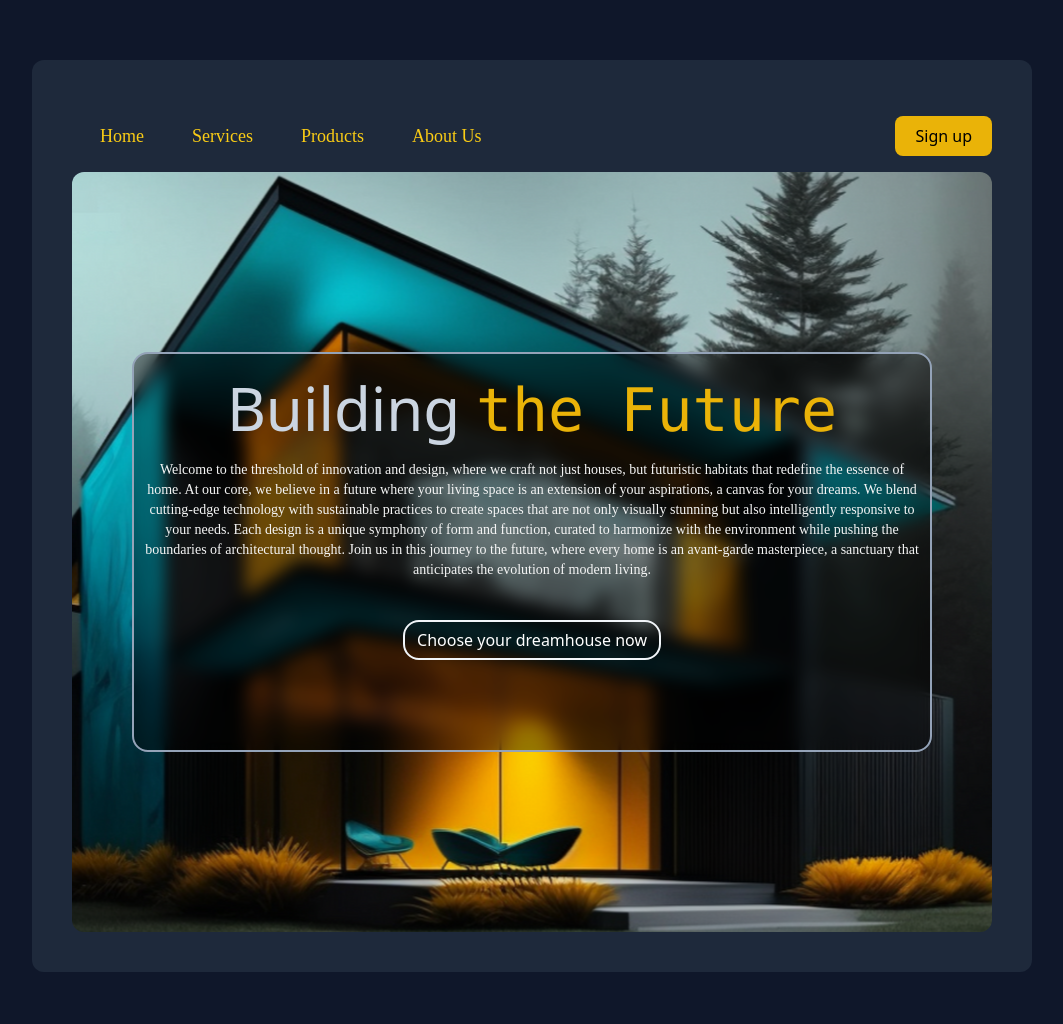
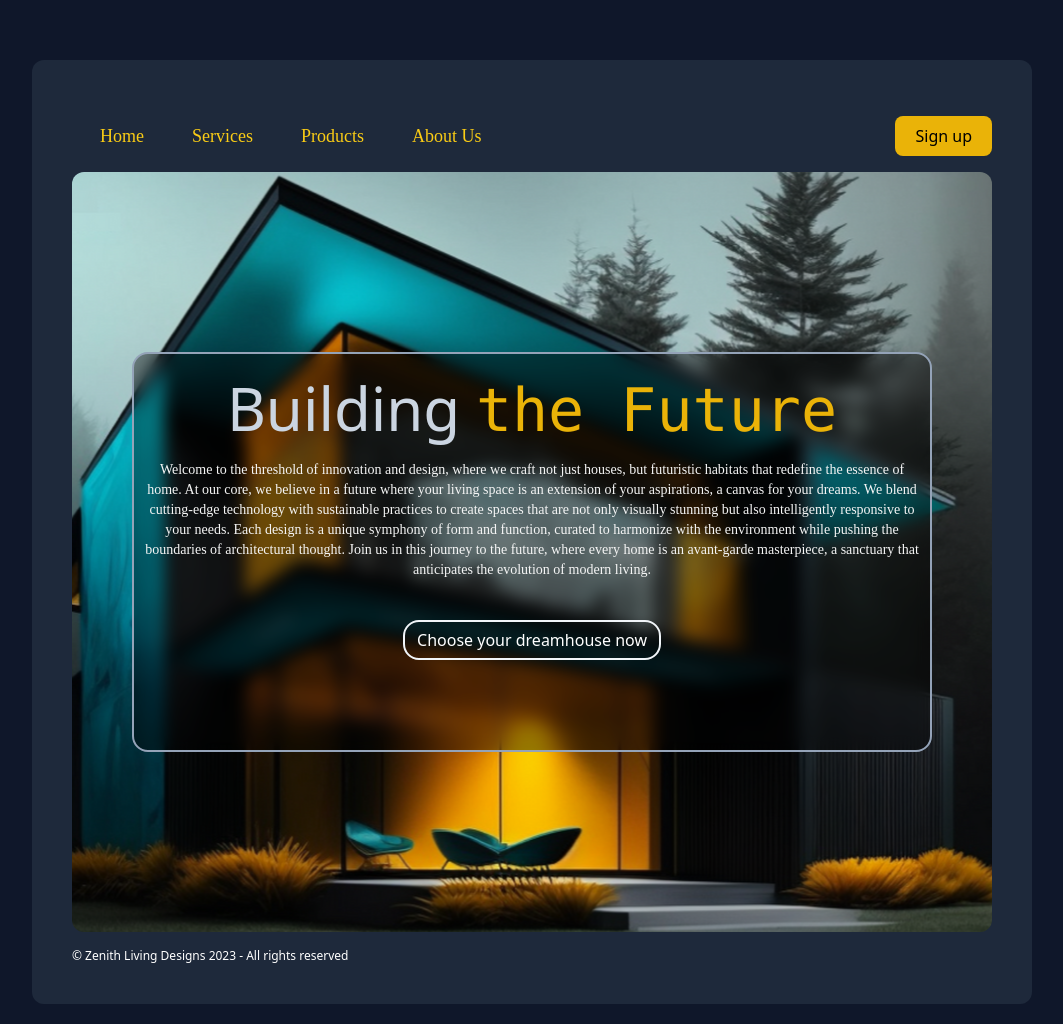
Before and after one commit to Adrian08796/modern-homes, a website built with Vite: page index.html in a window 1280 px wide. Shown: the whole page, without its empty margins (108-1171 px from the left). Before the commit the page ends 992 px from the top, so only its background shows below. Built offline with nearby package versions, Linux system fonts and the light colour scheme; a web font is replaced by a local one.

Commit message:
added footer, final commit

```diff
--- a/index.html
+++ b/index.html
@@ -143,6 +143,9 @@
         </div>
       </section>
       <!-- Hero section end -->
+      <footer class="text-white text-xs pt-4">
+        © Zenith Living Designs 2023 - All rights reserved
+      </footer>
     </section>
     <!-- Container end -->
   </body>
--- a/src/pages/About.html
+++ b/src/pages/About.html
@@ -54,7 +54,7 @@
 
           <!-- Sign Up Start -->
           <a
-            class="bg-yellow-500 text-black phone:active:bg-black phone:active:text-yellow-500 rounded-lg px-5 py-2 transition ease-in-out delay-150  hover:-translate-y-1 hover:scale-110  duration-300"
+            class="bg-yellow-500 text-black phone:active:bg-black phone:active:text-yellow-500 rounded-lg px-5 py-2 transition ease-in-out delay-150 hover:-translate-y-1 hover:scale-110 duration-300"
             href="/src/pages/Sign-up.html"
             >Sign up</a
           >
@@ -143,6 +143,9 @@
         </div>
       </section>
       <!-- About section ends -->
+      <footer class="text-white text-xs pt-4">
+        © Zenith Living Designs 2023 - All rights reserved
+      </footer>
     </section>
     <!-- Container end -->
   </body>
--- a/src/pages/Products.html
+++ b/src/pages/Products.html
@@ -256,6 +256,9 @@
       </section>
 
       <!-- Hero section end -->
+      <footer class="text-white text-xs pt-4">
+        © Zenith Living Designs 2023 - All rights reserved
+      </footer>
     </section>
     <!-- Container end -->
   </body>
--- a/src/pages/Services.html
+++ b/src/pages/Services.html
@@ -356,6 +356,9 @@
         </div>
       </section>
       <!-- Table section end -->
+      <footer class="text-white text-xs pt-4">
+        © Zenith Living Designs 2023 - All rights reserved
+      </footer>
     </section>
     <!-- Container end -->
   </body>
--- a/src/pages/Sign-up.html
+++ b/src/pages/Sign-up.html
@@ -170,6 +170,9 @@
       </form>
       </section>
       <!-- Register section end -->
+      <footer class="text-white text-xs pt-4">
+        © Zenith Living Designs 2023 - All rights reserved
+      </footer>
     </section>
     <!-- Container end -->
   </body>
```
